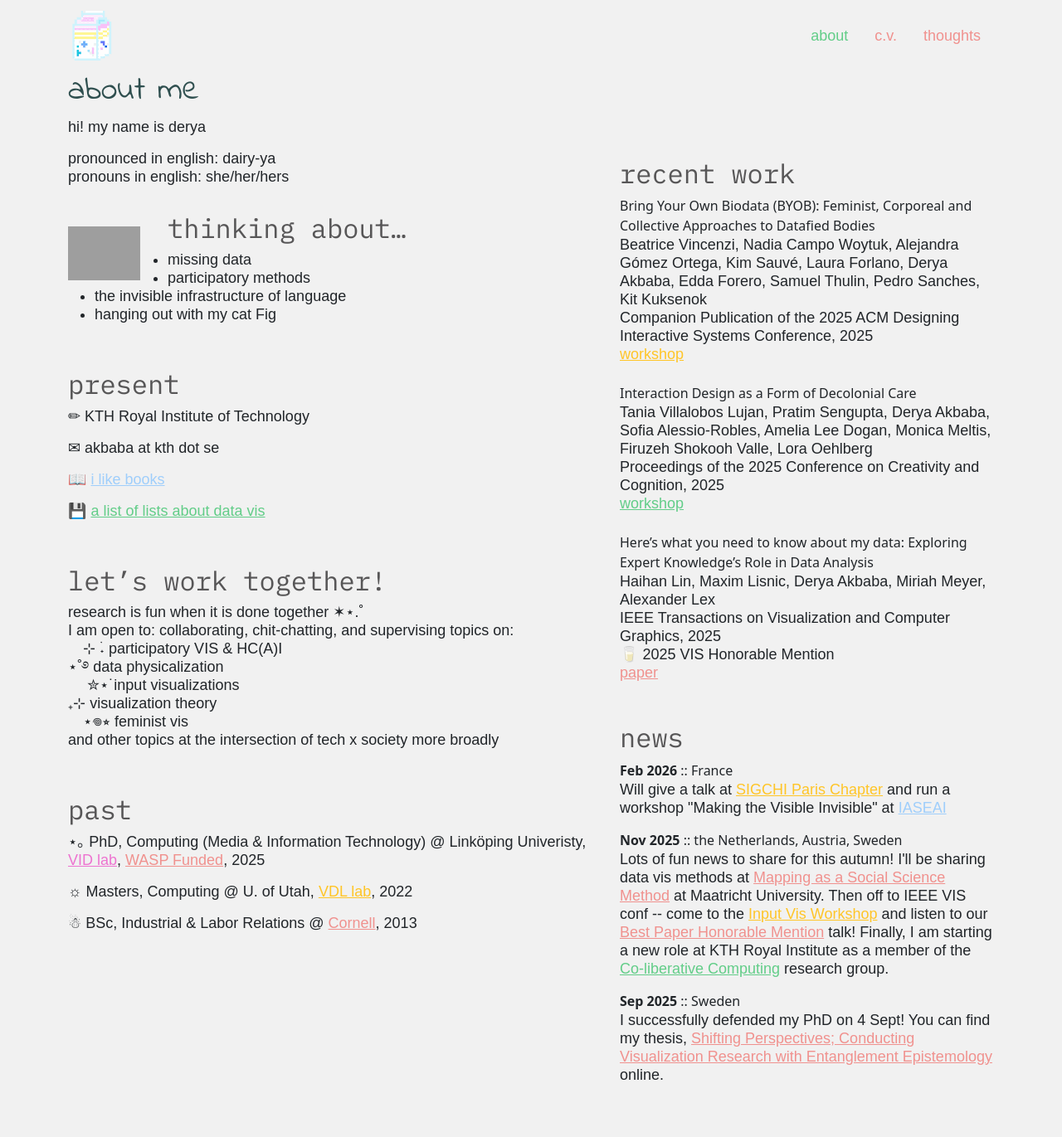
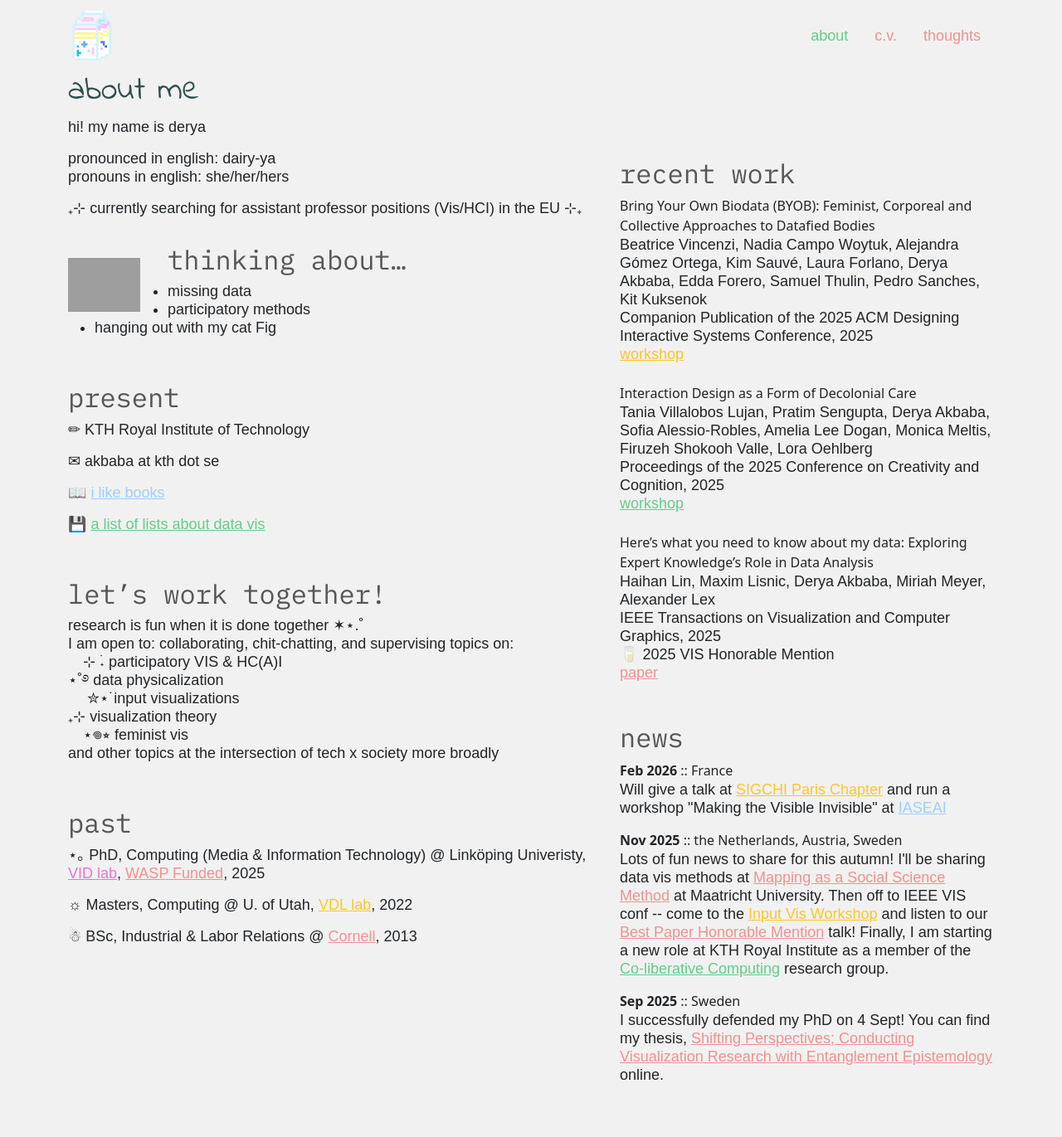
Before and after one commit to gotdairyya/gotdairyya.github.io, a Jekyll site: the page built from index.md, in a window 1280 px wide. Shown: the whole page at 83% size. Built offline with Jekyll 4.4.1, drawn with Linux system fonts in a browser that asks for light colours; some web fonts are replaced; grey boxes are pictures that could not be loaded.

Commit message:
Update looking for job

```diff
--- a/index.md
+++ b/index.md
@@ -9,6 +9,9 @@ hi! my name is derya
 pronouns in english: she/her/hers<br>
 </p>
 
+₊⊹ currently searching for assistant professor positions (Vis/HCI) in the EU ⊹₊
+
+
 <section id="about-me" markdown=1>
 
 ![photo of me with my cat fig](/assets/images/me.png){:#photo}
@@ -17,7 +20,6 @@ pronouns in english: she/her/hers<br>
 
 - missing data
 - participatory methods
-- the invisible infrastructure of language
 - hanging out with my cat Fig
 
 </section>
```
